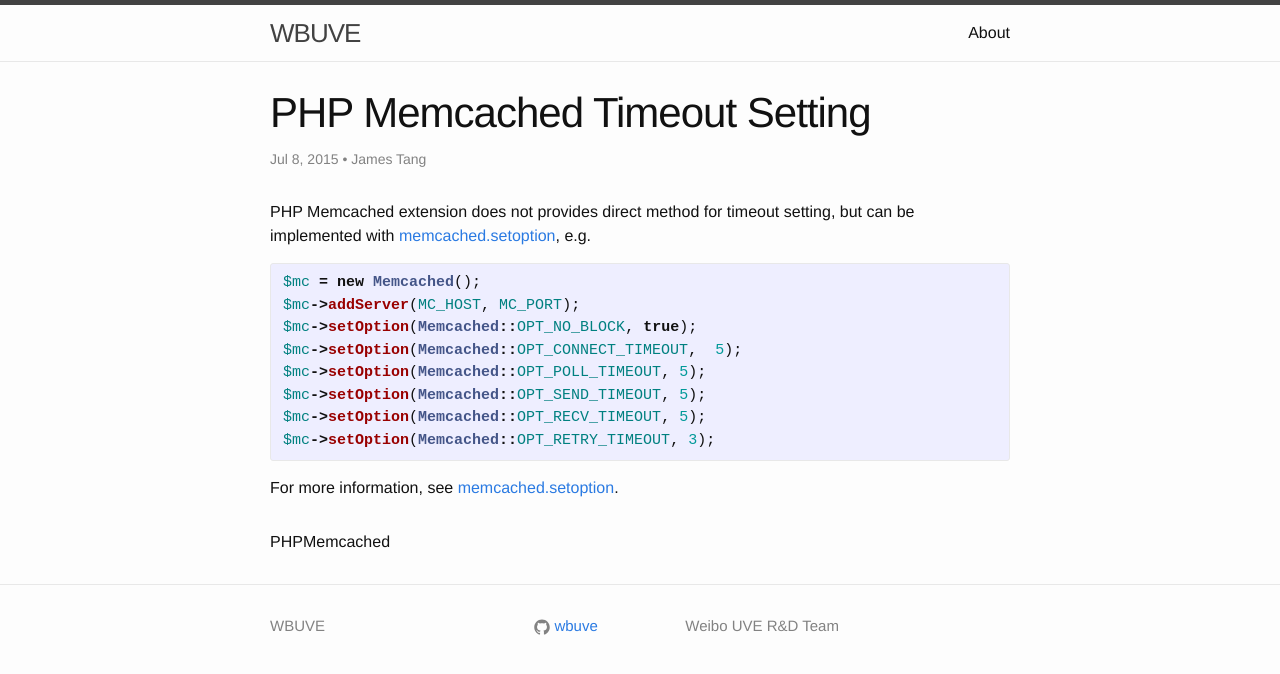
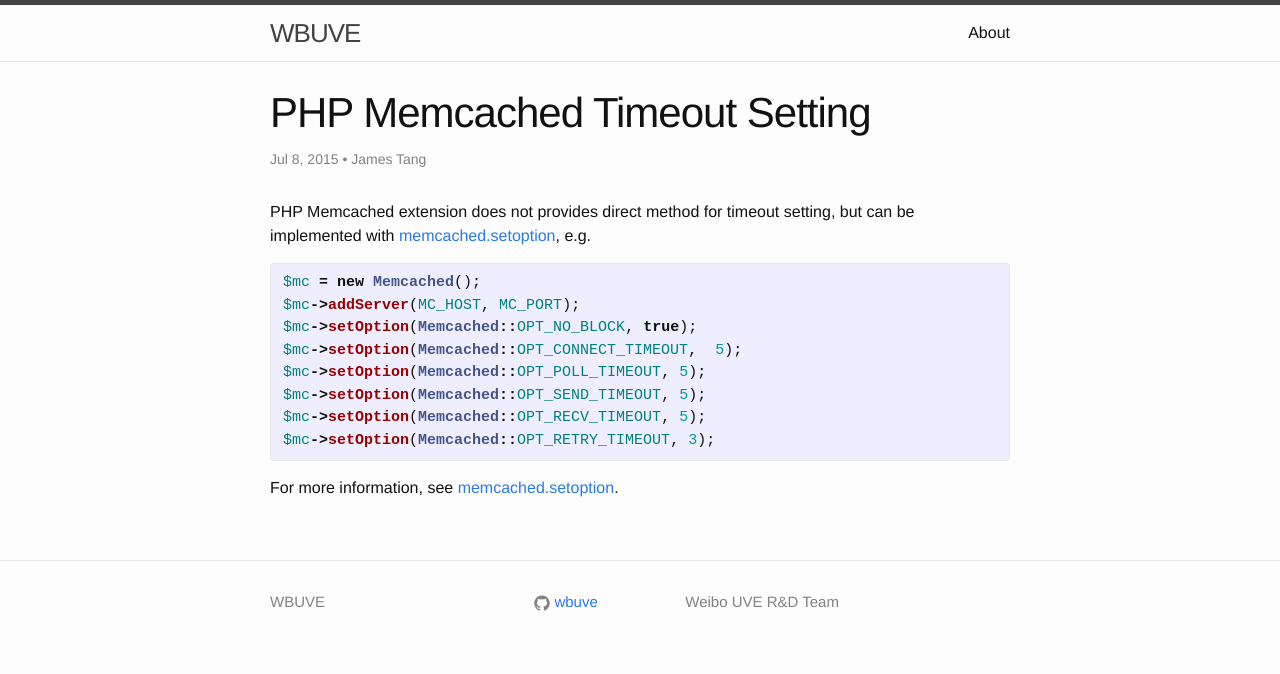
Before and after one commit to lution/uveio.github.io, a Jekyll site: the page built from _posts/2015-07-08-PHP-Memcached-Timeout-Setting.markdown, in a window 1280 px wide. Shown: the top 674 px of the page. Built offline with Jekyll 4.4.1, drawn with Linux system fonts in a browser that asks for light colours.

Commit message:
Update post.html

```diff
--- a/_layouts/post.html
+++ b/_layouts/post.html
@@ -12,6 +12,4 @@ layout: default
     {{ content }}
   </article>
 
-  <div>{{page.tags}}</div>
-
 </div>
```
